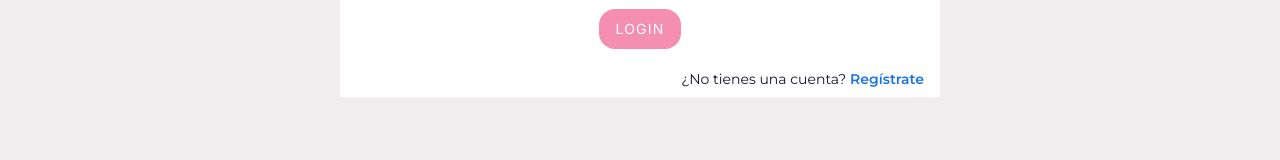
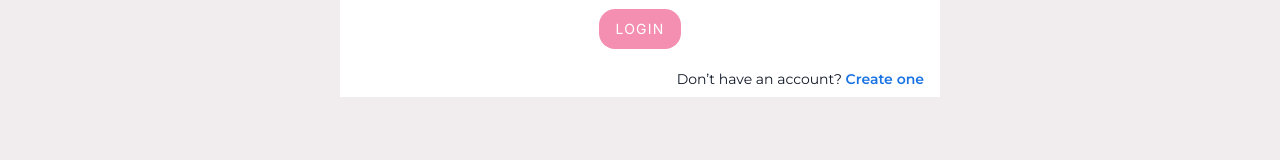
Before and after one commit to No-Country/c14-58-react-node, a React (Vite) app in the folder front/: page /login in a window 1280 px wide. Shown: the part 345-505 px from the top of the page. Built offline with nearby package versions, Linux system fonts and the light colour scheme.

Commit message:
content translated to english

```diff
--- a/front/src/components/Login/Login.jsx
+++ b/front/src/components/Login/Login.jsx
@@ -129,10 +129,10 @@ function Login() {
             {error && (<p style={{background:"#ccc",padding:"4px 8px", color:"red", textAlign: "center", marginTop: "8px"}}>{error}</p>)}
           </Form>
           <span className="absolute right-4 bottom-2 text-sm">
-            ¿No tienes una cuenta? <Link to="/signup" className="text-[#1b74e4] font-semibold text-sm">
-                        Regístrate
-                      </Link>
-          </span>
+  Don&rsquo;t have an account? <Link to="/signup" className="text-[#1b74e4] font-semibold text-sm">
+    Create one
+  </Link>
+</span>
         </FormContainer>
       </ContainerSignup>
     </>
```
